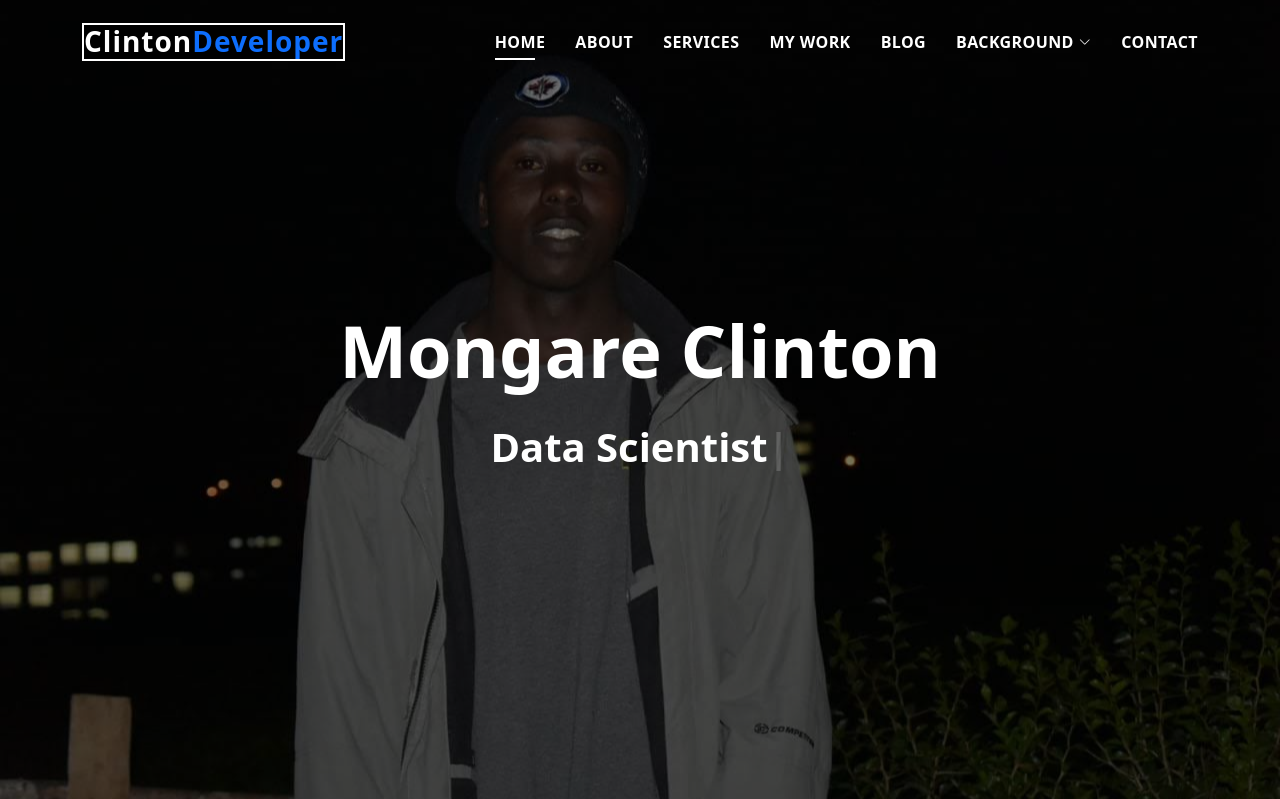
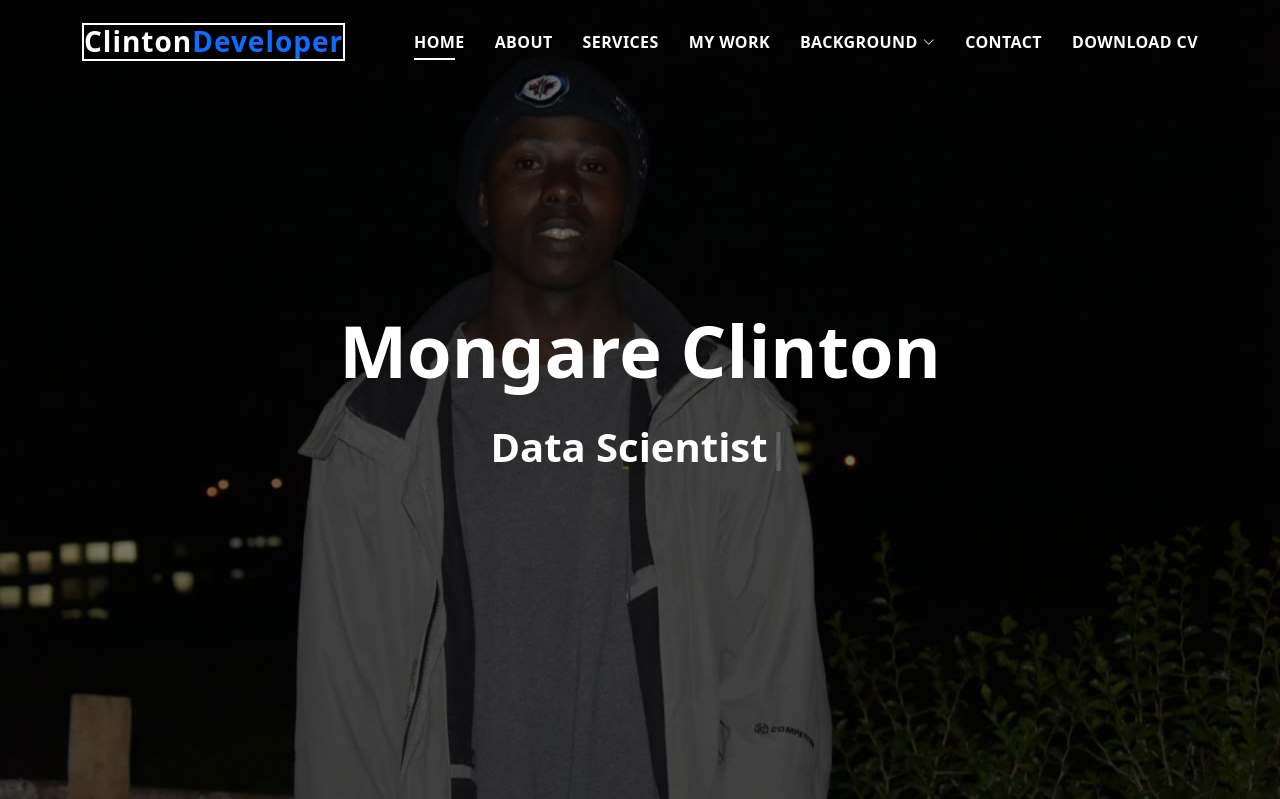
Before and after one commit to its-clinton/myweb-port, a Flask app: page / in a window 1280 px wide. Shown: the top 799 px of the page. Run offline with Flask 3, Linux system fonts and the light colour scheme; data comes from the database, SQL or seed files in the repository; some libraries are stand-ins or nearby versions.

Commit message:
Update index.html

```diff
--- a/templates/index.html
+++ b/templates/index.html
@@ -11,7 +11,7 @@
 
    <!-- Favicons -->
    <link href="/static/assets/img/iconic.png" rel="icon">
-   <!-- <link href="/static/assets/img/apple-touch-icon.png" rel="apple-touch-icon"> -->
+
 
   <!-- Vendor CSS Files -->
   <link href="/static/assets/vendor/bootstrap/css/bootstrap.min.css" rel="stylesheet">
@@ -36,13 +36,14 @@
           <li><a class="nav-link scrollto" href="#about">About</a></li>
           <li><a class="nav-link scrollto" href="#services">Services</a></li>
           <li><a class="nav-link scrollto " href="#work">My Work</a></li>
-          <li><a class="nav-link scrollto " href="#blog">Blog</a></li>
+          <!--<li><a class="nav-link scrollto " href="#blog">Blog</a></li>-->
           <li class="dropdown"><a href="#"><span>Background</span> <i class="bi bi-chevron-down"></i></a>
             <ul>
               <li><a href="/education_details">Basic Education</a></li>
             </ul>
           </li>
           <li><a class="nav-link scrollto" href="#contact">Contact</a></li>
+          <li><a class="nav-link" href="https://drive.google.com/file/d/1iUyB3hNaZ_o_YyLkaPacjeIel6rlvGpB/view?usp=drive_link">Download CV</a></li>
         </ul>
         <i class="bi bi-list mobile-nav-toggle"></i>
       </nav>
@@ -528,94 +529,6 @@
 
 
 
- <!-- ======= Blog Section ======= -->
- <!-- <section id="blog" class="blog-mf sect-pt4 route">
-  <div class="container">
-    <div class="row">
-      <div class="col-sm-12">
-        <div class="title-box text-center">
-          <h3 class="title-a">
-            Blog
-          </h3>
-          <p class="subtitle-a">
-            Check out my blog and what i have been up to.
-          </p>
-          <div class="line-mf"></div>
-        </div>
-      </div>
-    </div>
-    <div class="row">
-      <div class="col-md-6">
-        <div class="card card-blog">
-          <div class="card-img">
-            <a href="https://medium.com/@clintonmongare6/programming-as-a-lifestyle-e04c96ead1a0"><img src="https://miro.medium.com/v2/resize:fit:640/format:webp/1*odYEEJEWIEFRF2SxFIsFJg.jpeg" alt="" class="img-fluid"></a>
-          </div>
-          <div class="card-body">
-            <div class="card-category-box">
-              <div class="card-category">
-                <h6 class="category">
-                  {{title}}
-                </h6>
-              </div>
-            </div>
-            <h3 class="card-title"><a href="https://medium.com/@clintonmongare6/programming-as-a-lifestyle-e04c96ead1a0">See more ideas about programming as a lifestyle</a></h3>
-            <p class="card-description">
-             <br> {{ content }}
-            </p>
-          </div>
-          <div class="card-footer">
-            <div class="post-author">
-              <a href="#">
-                <img src="/static/assets/img/myimage.JPG" alt="" class="avatar rounded-circle">
-                <span class="author">Clinton Developer</span>
-              </a>
-            </div>
-            <div class="post-date">
-              <p><span><i class="bi bi-clock"></i></span> {{ time_since_posted }}</p>
-            </div>
-          </div>
-        </div>
-      </div>
-      <div class="col-md-6">
-        <div class="card card-blog">
-          <div class="card-img">
-            <a href="https://medium.com/@clintonmongare6/the-internet-of-things-iot-is-transforming-the-world-f1761c32aaf2"><img src="https://miro.medium.com/v2/resize:fit:1400/format:webp/0*pVp_HGEPofPiTbtj.jpg" alt="" class="img-fluid"></a>
-          </div>
-          <div class="card-body">
-            <div class="card-category-box">
-              <div class="card-category">
-                <h6 class="category">
-                  {{title2}}
-                </h6>
-              </div>
-            </div>
-            <h3 class="card-title"><a href="https://medium.com/@clintonmongare6/the-internet-of-things-iot-is-transforming-the-world-f1761c32aaf2">See more ideas about Internet of Things' world</a></h3>
-            <p class="card-description">
-              {{ content2 }}
-            </p>
-          </div>
-          <div class="card-footer">
-            <div class="post-author">
-              <a href="#">
-                <img src="/static/assets/img/myimage.JPG" alt="" class="avatar rounded-circle">
-                <span class="author">Clinton Developer</span>
-              </a>
-            </div>
-            <div class="post-date">
-              <p><span><i class="bi bi-clock"></i></span> {{ time_since_posted2 }}</p>
-            </div>
-          </div>
-        </div>
-      </div>
-        </div>
-      </div>
-    </div>
-  </div>
-</section> -->
-<!-- End Blog Section -->
-
-
-
      <!-- ======= Contact Section ======= -->
      <section id="contact" class="paralax-mf footer-paralax bg-image sect-mt4 route" style="background-image: url(/static/assets/img/overlay-bg.jpg)">
       <div class="overlay-mf"></div>
@@ -632,8 +545,8 @@
                       </h5>
                     </div>
                     <div>
-                      <!-- https://formspree.io/f/xpzeeqon -->
-                      <form action="/send-email" method="post" role="form" class="">
+
+                      <form action="/send_email" method="post" role="form" class="">
                       <form action="send_email.php" method="post" role="form">
                         <div class="row">
                           <div class="col-md-12 mb-3">
```
